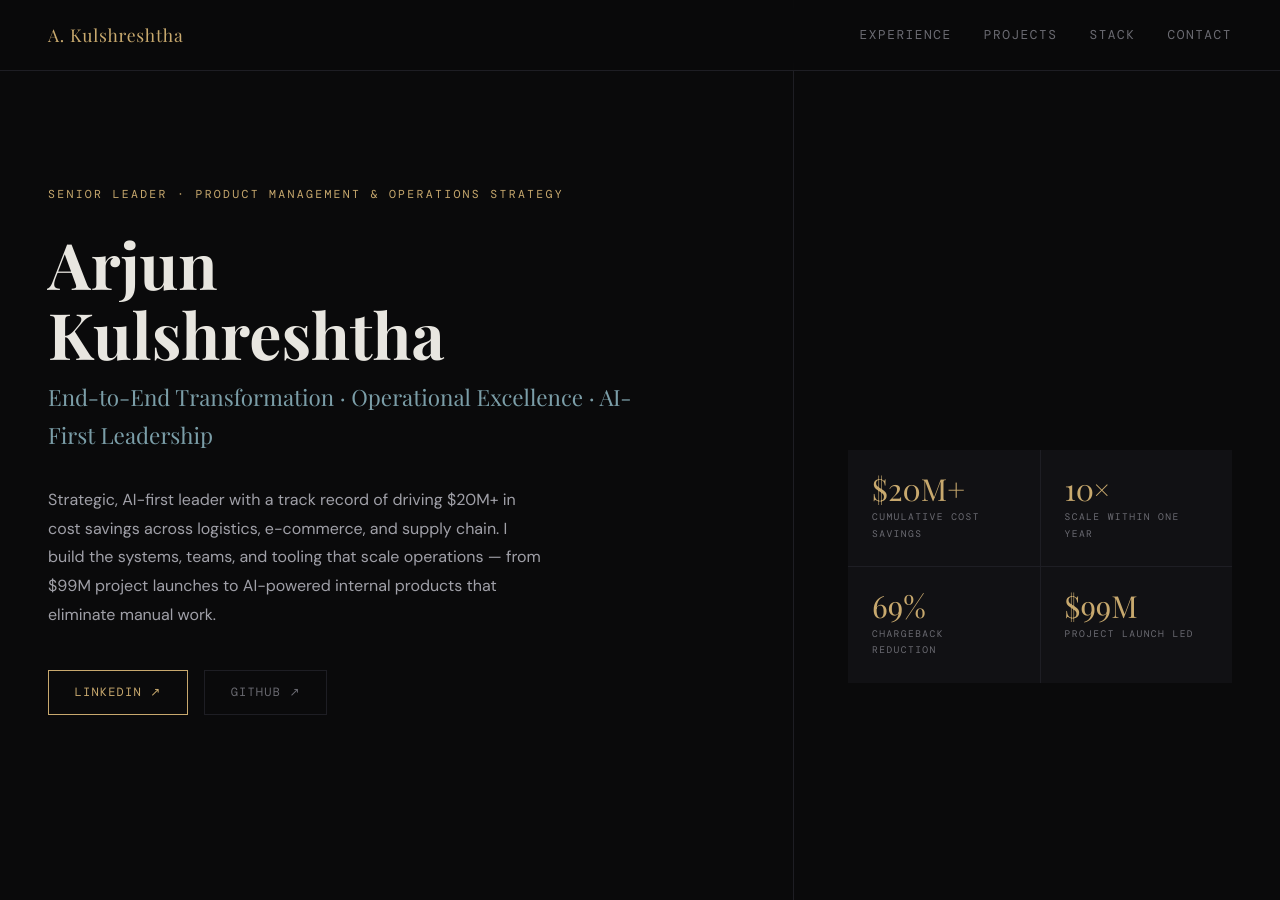
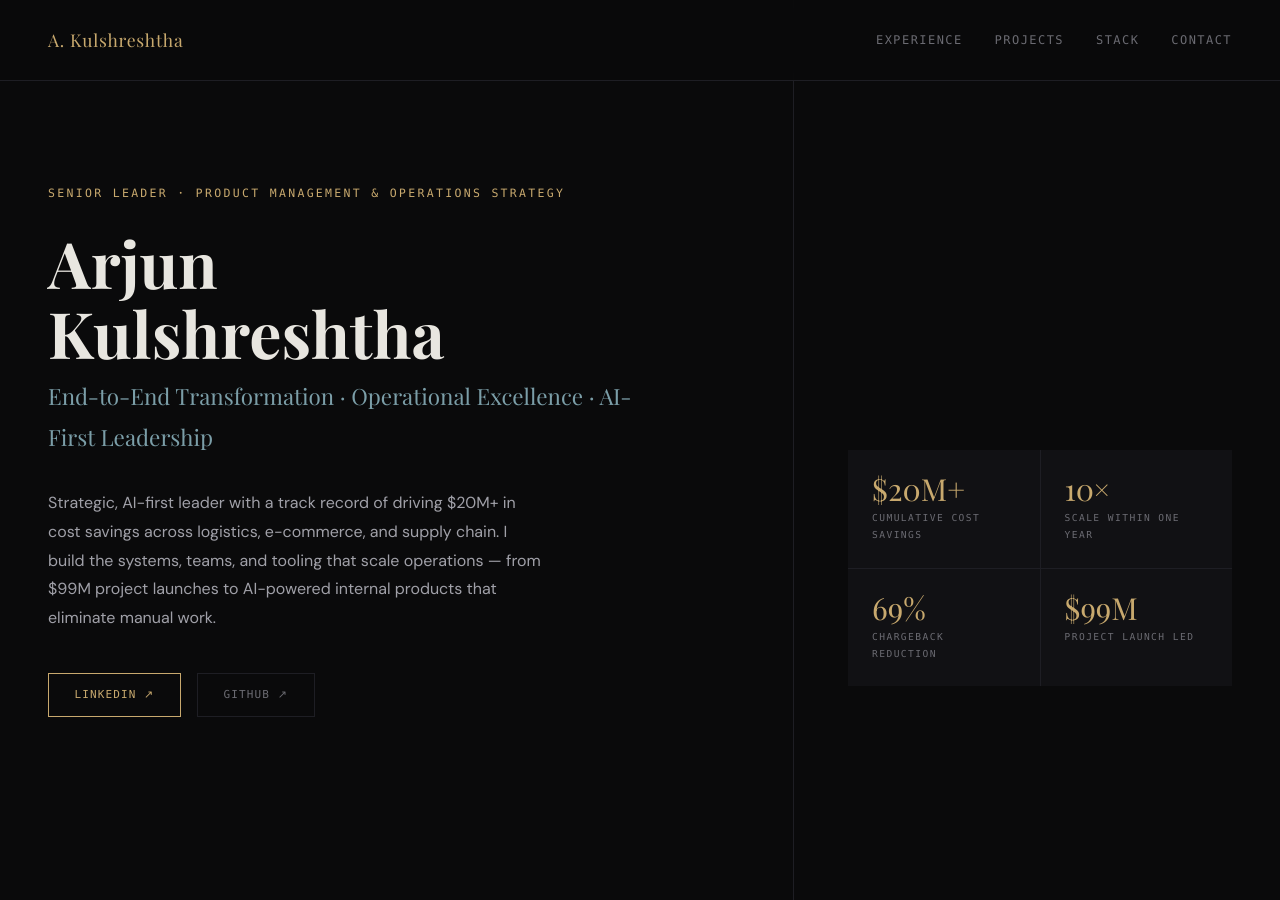
Before and after one commit to arjkul/skills-github-pages, a Jekyll site: the page built from index.md, in a window 1280 px wide and 900 px high. Built offline with Jekyll 4.4.1, drawn with Linux system fonts in a browser that asks for light colours; some web fonts are replaced.

Commit message:
Integrate Hybrid Design: Hack fonts, green accents, min 11pt fonts
- Add Hacked Jekyll green accent (#2f9e44) as primary hover/accent color
- Use Hack monospace font for navigation and code elements
- Ensure minimum 11pt font sizes across all elements for recruiter accessibility
- Increase line-height to 1.8 for improved readability
- Increase spacing/padding for better visual hierarchy
- Green accent on hover states for interactive elements

```diff
--- a/_sass/base.scss
+++ b/_sass/base.scss
@@ -21,6 +21,7 @@
 $border:   #1e1e24;
 $accent:   #c8a96e;
 $accent2:  #7b9ea8;
+$hacked-green: #2f9e44;  // Hacked Jekyll green accent
 $text:     #e8e6e0;
 $muted:    #6b6b72;
 $tag-bg:   #181820;
@@ -33,8 +34,8 @@
   background: $bg;
   color: $text;
   font-family: 'DM Sans', sans-serif;
-  font-size: 15px;
-  line-height: 1.7;
+  font-size: 16px;  // Min 11pt for accessibility
+  line-height: 1.8;
   overflow-x: hidden;
 }
 
@@ -48,7 +49,7 @@
   display: flex;
   align-items: center;
   justify-content: space-between;
-  padding: 1.25rem 3rem;
+  padding: 1.5rem 3rem;
   border-bottom: 1px solid $border;
   background: rgba(10,10,11,0.88);
   backdrop-filter: blur(12px);
@@ -69,10 +70,10 @@
     a {
       color: $muted;
       text-decoration: none;
-      font-size: 0.8rem;
+      font-size: 12px;
       letter-spacing: 0.12em;
       text-transform: uppercase;
-      font-family: 'DM Mono', monospace;
+      font-family: 'hack', monospace;
       transition: color 0.2s;
       &:hover { color: $text; }
     }
@@ -112,7 +113,7 @@
 }
 
 .hero-eyebrow {
-  font-family: 'DM Mono', monospace;
+  font-family: 'hack', monospace;
   font-size: 0.72rem;
   letter-spacing: 0.2em;
   text-transform: uppercase;
@@ -183,7 +184,7 @@
 }
 
 .stat-label {
-  font-family: 'DM Mono', monospace;
+  font-family: 'hack', monospace;
   font-size: 0.6rem;
   letter-spacing: 0.15em;
   text-transform: uppercase;
@@ -196,8 +197,8 @@
   padding: 0.7rem 1.6rem;
   border: 1px solid $accent;
   color: $accent;
-  font-family: 'DM Mono', monospace;
-  font-size: 0.75rem;
+  font-family: 'hack', monospace;
+  font-size: 11px;  // Minimum for accessibility
   letter-spacing: 0.1em;
   text-transform: uppercase;
   text-decoration: none;
@@ -236,7 +237,7 @@
 }
 
 .section-label {
-  font-family: 'DM Mono', monospace;
+  font-family: 'hack', monospace;
   font-size: 0.68rem;
   letter-spacing: 0.2em;
   text-transform: uppercase;
@@ -278,7 +279,7 @@
 }
 
 .exp-company {
-  font-family: 'DM Mono', monospace;
+  font-family: 'hack', monospace;
   font-size: 0.7rem;
   letter-spacing: 0.12em;
   text-transform: uppercase;
@@ -286,7 +287,7 @@
 }
 
 .exp-period {
-  font-family: 'DM Mono', monospace;
+  font-family: 'hack', monospace;
   font-size: 0.65rem;
   color: $muted;
 }
@@ -299,7 +300,7 @@
 }
 
 .exp-location {
-  font-family: 'DM Mono', monospace;
+  font-family: 'hack', monospace;
   font-size: 0.62rem;
   color: $muted;
   margin-top: 0.1rem;
@@ -322,7 +323,7 @@
   li {
     font-size: 0.88rem;
     color: #8a8a94;
-    line-height: 1.7;
+    line-height: 1.8;
     padding-left: 1.2rem;
     position: relative;
 
@@ -331,7 +332,7 @@
       position: absolute;
       left: 0;
       color: $accent;
-      font-size: 0.75rem;
+      font-size: 11px;  // Minimum for accessibility
     }
 
     strong {
@@ -349,7 +350,7 @@
 }
 
 .tag {
-  font-family: 'DM Mono', monospace;
+  font-family: 'hack', monospace;
   font-size: 0.62rem;
   letter-spacing: 0.1em;
   padding: 0.3rem 0.65rem;
@@ -392,7 +393,7 @@
 }
 
 .project-type {
-  font-family: 'DM Mono', monospace;
+  font-family: 'hack', monospace;
   font-size: 0.6rem;
   letter-spacing: 0.18em;
   text-transform: uppercase;
@@ -409,7 +410,7 @@
 .project-desc {
   font-size: 0.85rem;
   color: #7a7a84;
-  line-height: 1.7;
+  line-height: 1.8;
   flex: 1;
 }
 
@@ -425,7 +426,7 @@
   }
 
   th {
-    font-family: 'DM Mono', monospace;
+    font-family: 'hack', monospace;
     font-size: 0.62rem;
     letter-spacing: 0.18em;
     text-transform: uppercase;
@@ -453,7 +454,7 @@
 .stack-badge {
   display: inline-block;
   padding: 0.2rem 0.55rem;
-  font-family: 'DM Mono', monospace;
+  font-family: 'hack', monospace;
   font-size: 0.6rem;
   letter-spacing: 0.08em;
   background: $tag-bg;
@@ -476,7 +477,7 @@
 }
 
 .contact-label {
-  font-family: 'DM Mono', monospace;
+  font-family: 'hack', monospace;
   font-size: 0.65rem;
   letter-spacing: 0.2em;
   text-transform: uppercase;
@@ -505,7 +506,7 @@
   align-items: center;
 
   p, a {
-    font-family: 'DM Mono', monospace;
+    font-family: 'hack', monospace;
     font-size: 0.65rem;
     letter-spacing: 0.12em;
     color: $muted;
```
